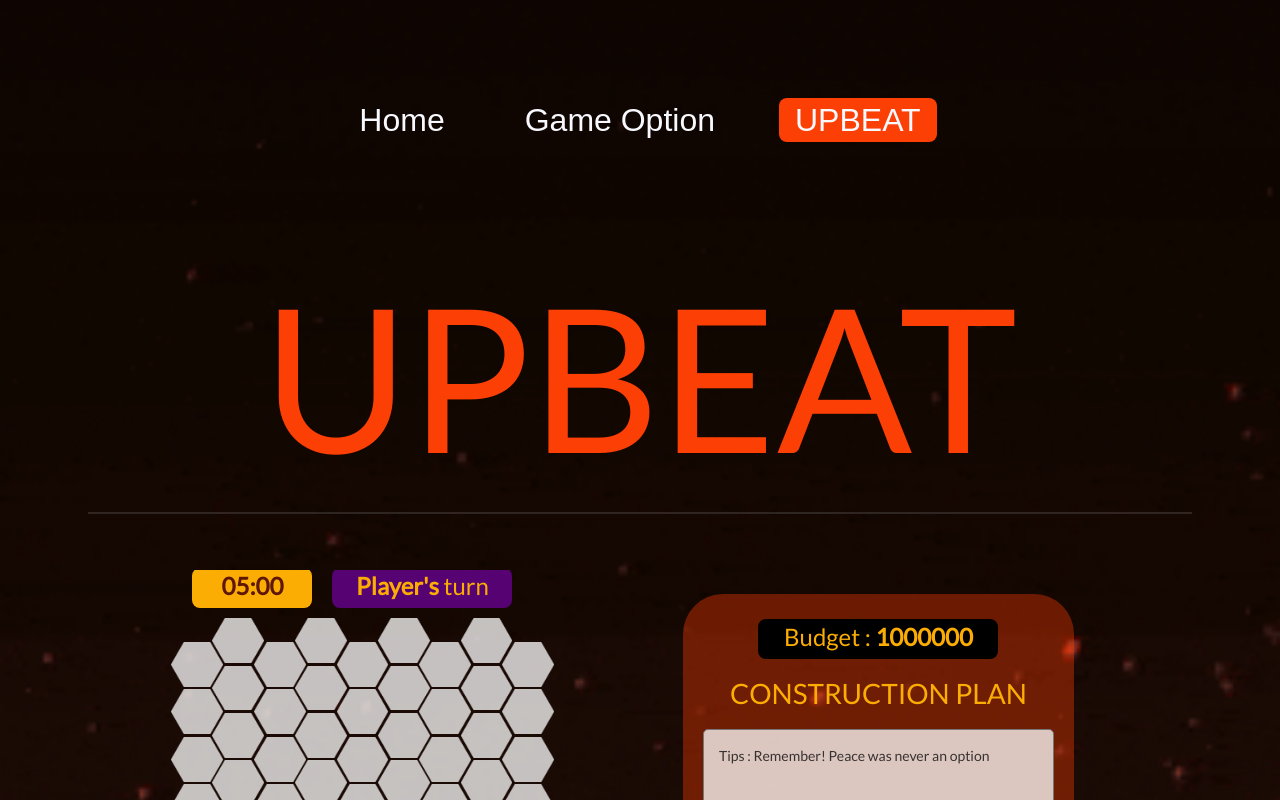
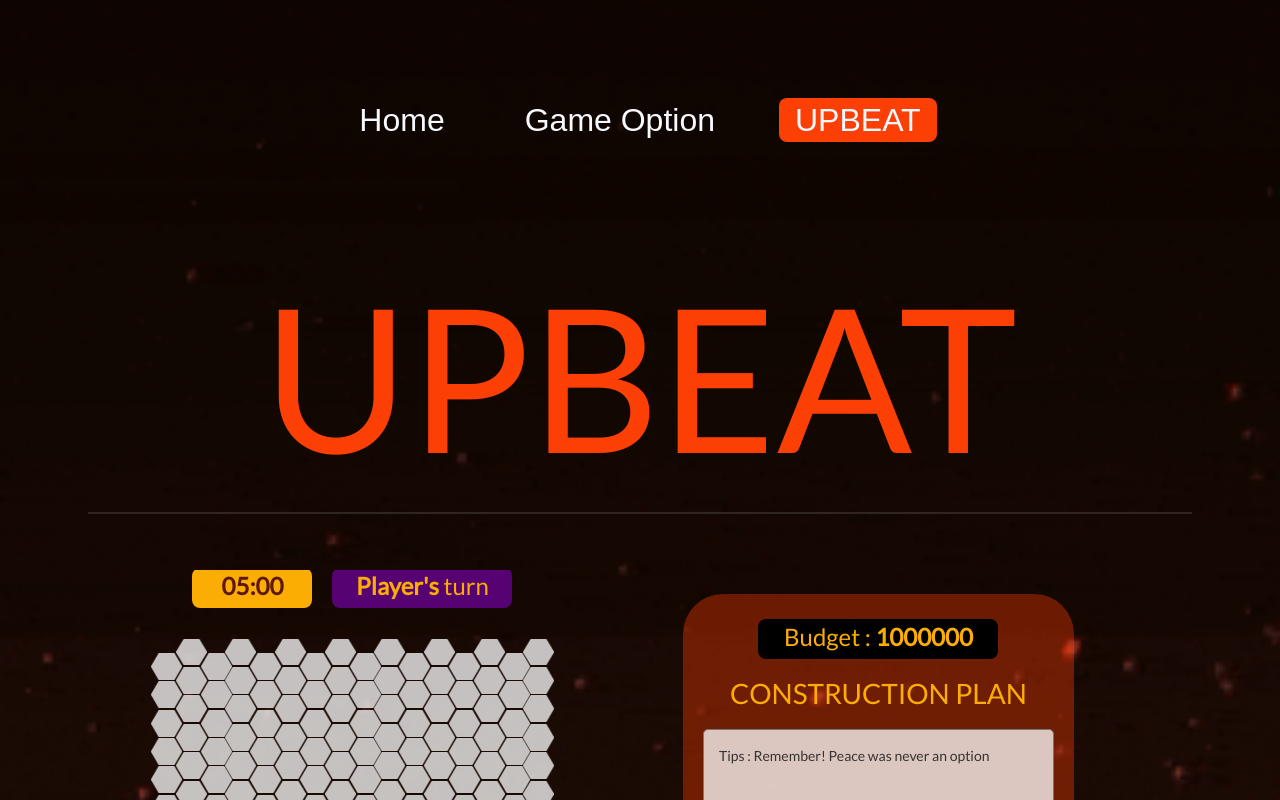
Before and after one commit to OblivionBoss/261200-Project, a Next.js app in the folder OOP_FRONTEND/: page /UPBEAT in a window 1280 px wide. Shown: the top 800 px of the page. Built offline with nearby package versions, Linux system fonts and the light colour scheme.

Commit message:
Edit UPBEAT
- Edit Hexagon grid to make it be able for interaction.

```diff
--- a/OOP_FRONTEND/components/TimeCounter.jsx
+++ b/OOP_FRONTEND/components/TimeCounter.jsx
@@ -24,7 +24,6 @@ const TimeCounter = ({ countdownTimestampMs }) => {
     //<div class="m-4 d-flex justify-content-center overflow-hidden px-2">
     <h4
       id="TurnTime"
-      className="construct"
       //   style={{
       //     marginTop: "0px",
       //     width: "80px",
@@ -42,6 +41,7 @@ const TimeCounter = ({ countdownTimestampMs }) => {
         height: "40px",
         padding: "5px",
         textAlign: "center",
+        borderRadius: "40px",
       }}
     >
       <strong>
--- a/OOP_FRONTEND/pages/Hexagon.jsx
+++ b/OOP_FRONTEND/pages/Hexagon.jsx
@@ -1,16 +1,32 @@
-import React from "react";
+import React, { useState } from "react";
 import Region from "../public/Region.png";
 import CityCenter from "../public/CityCenter.png";
 import City from "../public/City.png";
 
 export default function Hexagon() {
-  let row = 9; //16
-  let column = 9; //16
+  let row = 16; //16
+  let column = 16; //16
   const BigRegions = [];
   const centerC = 2;
   const centerR = 5;
   const C = 2;
   const R = 4;
+
+  const [hoveredHex, setHoveredHex] = useState(null);
+  const [clickedHex, setClickedHex] = useState(null);
+  //const [clickedHexColor, setClickedHexColor] = useState(null);
+
+  const handleHexClick = (rowIndex, colIndex) => {
+    setClickedHex({ row: rowIndex, col: colIndex, clicked: false });
+  };
+
+  const handleHexHover = (rowIndex, colIndex) => {
+    setHoveredHex({
+      row: rowIndex,
+      col: colIndex,
+      value: Math.floor(Math.random() * 100),
+    });
+  };
 
   //max 16*16
   //min 9*9
@@ -33,7 +49,71 @@ export default function Hexagon() {
   }
 
   return (
-    <div>
+    <div
+      style={{
+        width: "60%",
+        //display: "flex" ,
+        justifycontent: "center",
+        alignitems: "center",
+        marginLeft: "17.5%",
+      }}
+    >
+      {BigRegions.map((hexrow, rowIndex) => (
+        <div className="rowcss" key={rowIndex}>
+          {hexrow.map((img, colIndex) =>
+            colIndex % 2 === 1 ? (
+              <img
+                key={`${rowIndex}-${colIndex}`}
+                onClick={() => handleHexClick(rowIndex, colIndex, true)}
+                onMouseEnter={() => handleHexHover(rowIndex, colIndex)}
+                //onMouseLeave={() => setHoveredHex(null)}
+                className="low"
+                src={img}
+                style={{
+                  width: "10%",
+                  opacity:
+                    (clickedHex?.row === rowIndex &&
+                      clickedHex?.col === colIndex) ||
+                    clickedHex?.clicked
+                      ? "0.5"
+                      : "1",
+                }}
+              />
+            ) : (
+              <img
+                key={`${rowIndex}-${colIndex}`}
+                onClick={() => handleHexClick(rowIndex, colIndex, true)}
+                onMouseEnter={() => handleHexHover(rowIndex, colIndex)}
+                //onMouseLeave={() => setHoveredHex(null)}
+                src={img}
+                style={{
+                  width: "10%",
+                  opacity:
+                    (clickedHex?.row === rowIndex &&
+                      clickedHex?.col === colIndex) ||
+                    clickedHex?.clicked
+                      ? "0.5"
+                      : "1",
+                }}
+              />
+            )
+          )}
+        </div>
+      ))}
+    </div>
+  );
+}
+
+/*return (
+    <div
+      style={{
+        width: "60%",
+        //display: "flex" ,
+        justifycontent: "center",
+        alignitems: "center",
+        marginLeft: "17.5%",
+      }}
+    >
       {BigRegions.map((hexrow, rowIndex) => (
         <div className="rowcss" key={rowIndex}>
           {hexrow.map((img, colIndex) =>
@@ -55,5 +135,27 @@ export default function Hexagon() {
         </div>
       ))}
     </div>
-  );
-}
+  );*/
+
+/*
+{hoveredHex &&
+                  hoveredHex.row === rowIndex &&
+                  hoveredHex.col === colIndex && (
+                    <div
+                      style={{
+                        position: "absolute",
+                        top: 0,
+                        left: 0,
+                        width: "100%",
+                        height: "100%",
+                        display: "flex",
+                        alignItems: "center",
+                        justifyContent: "center",
+                        color: "#FFF",
+                        fontSize: "16px",
+                        fontWeight: "bold",
+                      }}
+                    >
+                      {hoveredHex.value}
+                    </div>
+                  )}*/
--- a/OOP_FRONTEND/pages/UPBEAT.jsx
+++ b/OOP_FRONTEND/pages/UPBEAT.jsx
@@ -29,7 +29,6 @@ export default function UPBEAT() {
                 />
                 <h4
                   id="TurnTime"
-                  className="construct"
                   class="border-0 rounded-3 justify-content-center rounded-3 py-1 px-3 p-3"
                   style={{
                     color: "#fcad03",
@@ -41,6 +40,7 @@ export default function UPBEAT() {
                     height: "40px",
                     padding: "5px",
                     textAlign: "center",
+                    borderRadius: "40px",
                   }}
                 >
                   {" "}
@@ -48,14 +48,15 @@ export default function UPBEAT() {
                 </h4>
               </div>
 
-              <Hexagon />
+              <div style={{ marginTop: "50px" }}>
+                <Hexagon />
+              </div>
             </div>
 
             <div class="m-4 d-flex justify-content-right overflow-hidden px-2">
               <div className="construct">
                 <h4
                   id="TurnTime"
-                  className="construct"
                   class="border-0 rounded-3 justify-content-center rounded-3 py-1 px-3 p-3"
                   style={{
                     color: "#fcad03",
@@ -66,6 +67,7 @@ export default function UPBEAT() {
                     height: "40px",
                     padding: "5px",
                     textAlign: "center",
+                    borderRadius: "40px",
                   }}
                 >
                   {" "}
--- a/OOP_FRONTEND/styles/globals.css
+++ b/OOP_FRONTEND/styles/globals.css
@@ -297,7 +297,7 @@ textarea::-webkit-scrollbar-thumb {
 }
 
 .low {
-  margin-top: 9.2%;
+  margin-bottom: 9.2%;
   margin-left: -2%;
   margin-right: -1.99%;
 }
```
